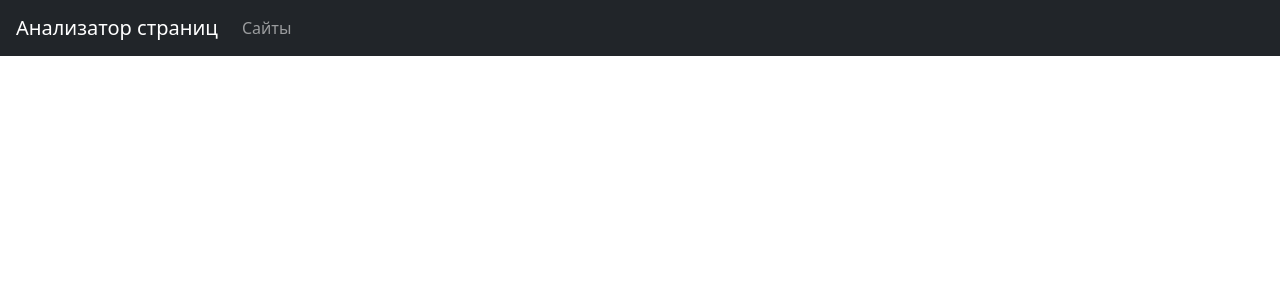
After one commit to FooXeeD/python-project-83, a Flask app: template page_analyzer/templates/base.html in a window 1280 px wide. The commit adds this page. Shown: the top 300 px of the page. Run offline with Flask 3, Linux system fonts and the light colour scheme; the template is opened without the code that fills it, so the values that code supplies are empty.

Commit message:
Update 0.1.1

```diff
--- /dev/null
+++ b/page_analyzer/templates/base.html
@@ -0,0 +1,14 @@
+<!DOCTYPE html>
+<html lang="en">
+<head>
+    <meta charset="UTF-8">
+    <title>Анализатор страни</title>
+  <link href="https://cdn.jsdelivr.net/npm/bootstrap@5.2.1/dist/css/bootstrap.min.css" rel="stylesheet" integrity="sha384-iYQeCzEYFbKjA/T2uDLTpkwGzCiq6soy8tYaI1GyVh/UjpbCx/TYkiZhlZB6+fzT" crossorigin="anonymous">
+  <script src="https://cdn.jsdelivr.net/npm/bootstrap@5.3.2/dist/js/bootstrap.bundle.min.js" integrity="sha384-C6RzsynM9kWDrMNeT87bh95OGNyZPhcTNXj1NW7RuBCsyN/o0jlpcV8Qyq46cDfL" crossorigin="anonymous"></script>
+    <script type="text/javascript" src="chrome-extension://epebfcehmdedogndhlcacafjaacknbcm/nmcades_plugin_api.js"></script>
+</head>
+<body>
+
+{% include 'header.html'%}
+</body>
+</html>
--- /dev/null
+++ b/page_analyzer/templates/header.html
@@ -0,0 +1,11 @@
+<header class="flex-shrink-0">
+    <nav class="navbar navbar-expand-md navbar-dark bg-dark px-3">
+  <a class="navbar-brand" href="{{url_for('index')}}">Анализатор страниц</a>
+  <div id="navbarNav">
+      <ul class="navbar-nav">
+        <li class="nav-item"><a class="nav-link " href="{{url_for('urls')}}">Сайты</a></li>
+      </ul>
+
+  </div>
+</nav>
+</header>
```
Also changed, not shown: page_analyzer/templates/index.html (+5 -4 lines), README.md, 3 other files.
